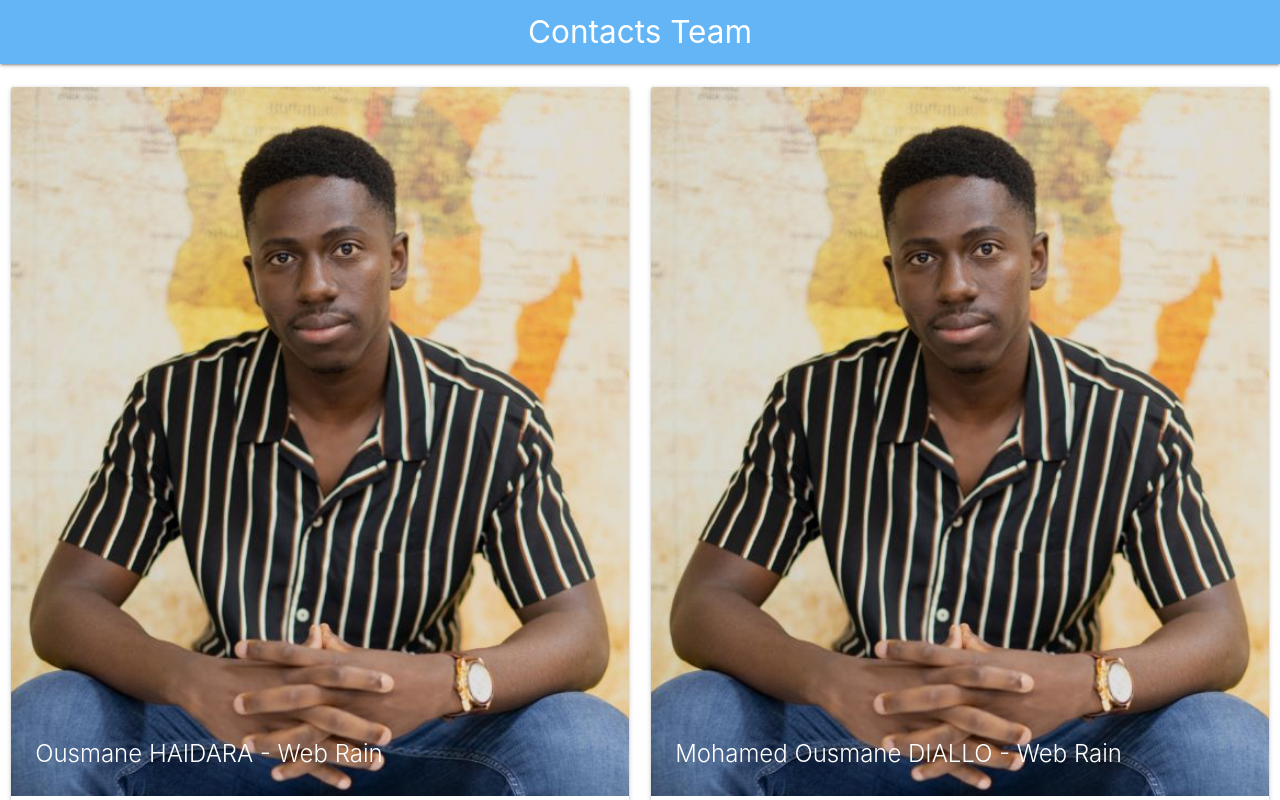
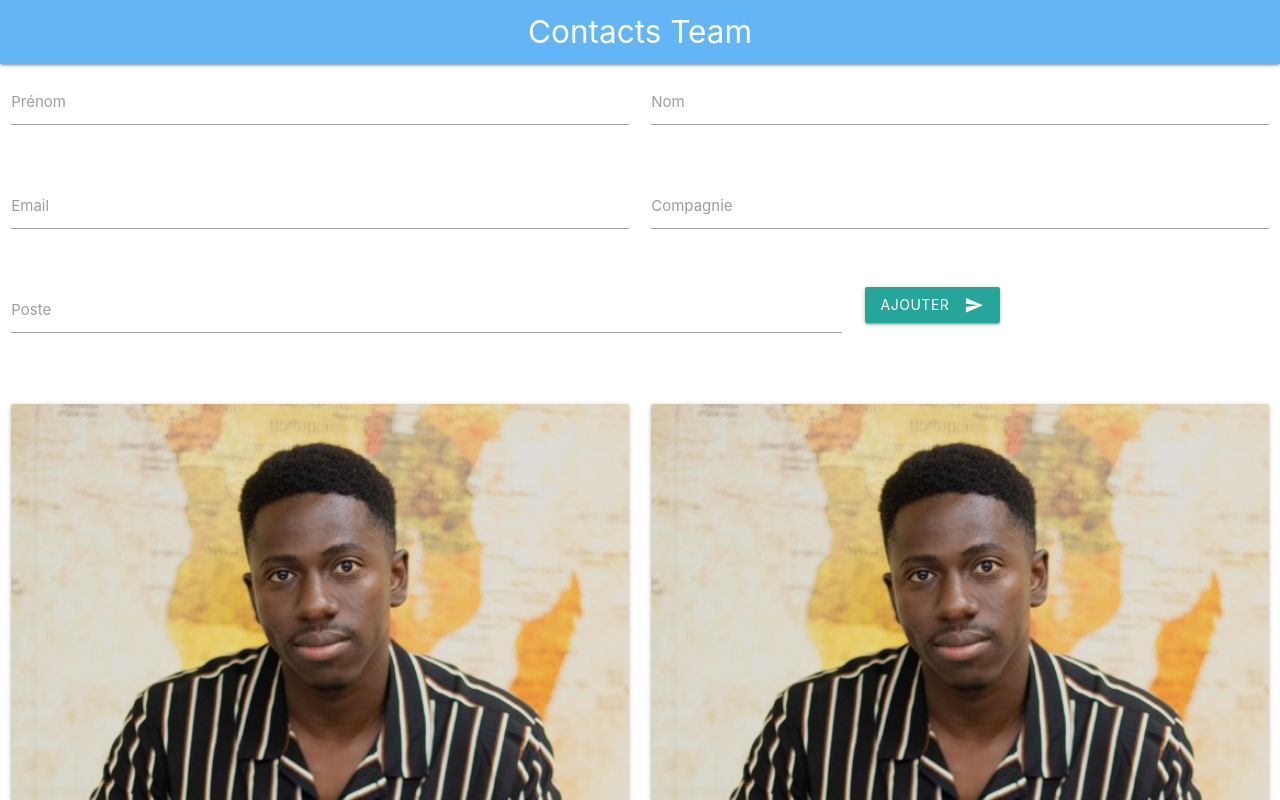
Before and after one commit to binaf/crm-project, a React (Create React App) app: page / in a window 1280 px wide. Shown: the top 800 px of the page. Built offline with nearby package versions, Linux system fonts and the light colour scheme.

Commit message:
Création du component Form.js

```diff
--- a/public/index.html
+++ b/public/index.html
@@ -12,6 +12,8 @@
     <link rel="apple-touch-icon" href="%PUBLIC_URL%/logo192.png" />
     <link rel="manifest" href="%PUBLIC_URL%/manifest.json" />
     <link rel="stylesheet" href="https://cdnjs.cloudflare.com/ajax/libs/materialize/1.0.0/css/materialize.min.css">
+    <link href="https://fonts.googleapis.com/icon?family=Material+Icons" rel="stylesheet">
+
 
     <title>Team WebRain</title>
   </head>
--- a/src/components/App.js
+++ b/src/components/App.js
@@ -1,9 +1,8 @@
 import React from 'react';
 import firebase from 'firebase';
-import logo from '../logo.svg';
-import './App.css';
 import data from '../data.json';
 import Grid from './Grid';
+import Form from './Form';
 
 class App extends React.Component {
 
@@ -38,6 +37,7 @@ class App extends React.Component {
       </div>
 
       <div>
+        <Form/>
         <Grid items = {this.state.data} />
       </div>
     </div>
--- /dev/null
+++ b/src/components/Form.js
@@ -0,0 +1,45 @@
+import React, { Component } from 'react';
+
+class Form extends Component {
+    render() {
+        return (
+            <div class="row">
+                <form class="col s12" id="addContact">
+                    <div class="row">
+                        <div class="input-field col s6">
+                            <input id="prenom" type="text" class="validate"/>
+                            <label htmlFor="prenom">Prénom</label>
+                        </div>
+                        <div class="input-field col s6">
+                            <input id="nom" type="text" class="validate"/>
+                            <label htmlFor="nom">Nom</label>
+                        </div>
+                    </div>
+                    <div class="row">
+                        <div class="input-field col s6">
+                            <input id="email" type="text" class="validate"/>
+                            <label htmlFor="email">Email</label>
+                        </div>
+                        <div class="input-field col s6">
+                            <input id="compagnie" type="text" class="validate"/>
+                            <label htmlFor="compagnie">Compagnie</label>
+                        </div>
+                    </div>
+                    <div class="row">
+                        <div class="input-field col s8">
+                            <input id="poste" type="text" class="validate"/>
+                            <label htmlFor="poste">Poste</label>
+                        </div>
+                        <div class="input-field col s4">
+                            <button className="btn waves-effect waves-light" type="submit" name="action">
+                                Ajouter <i class="material-icons right">send</i>
+                            </button>
+                        </div>
+                    </div>
+                </form>
+            </div>
+         );
+    }
+}
+
+export default Form;
```
